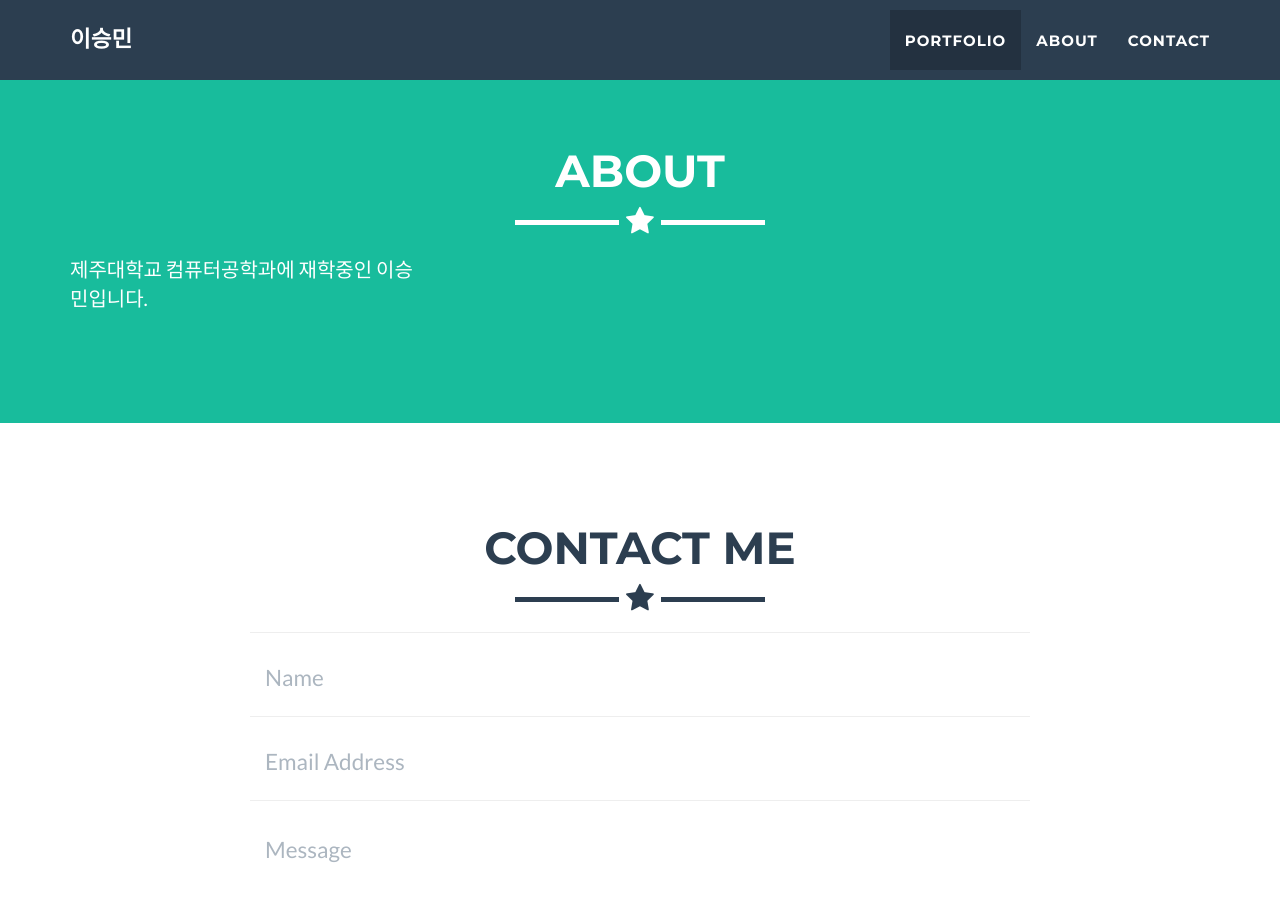
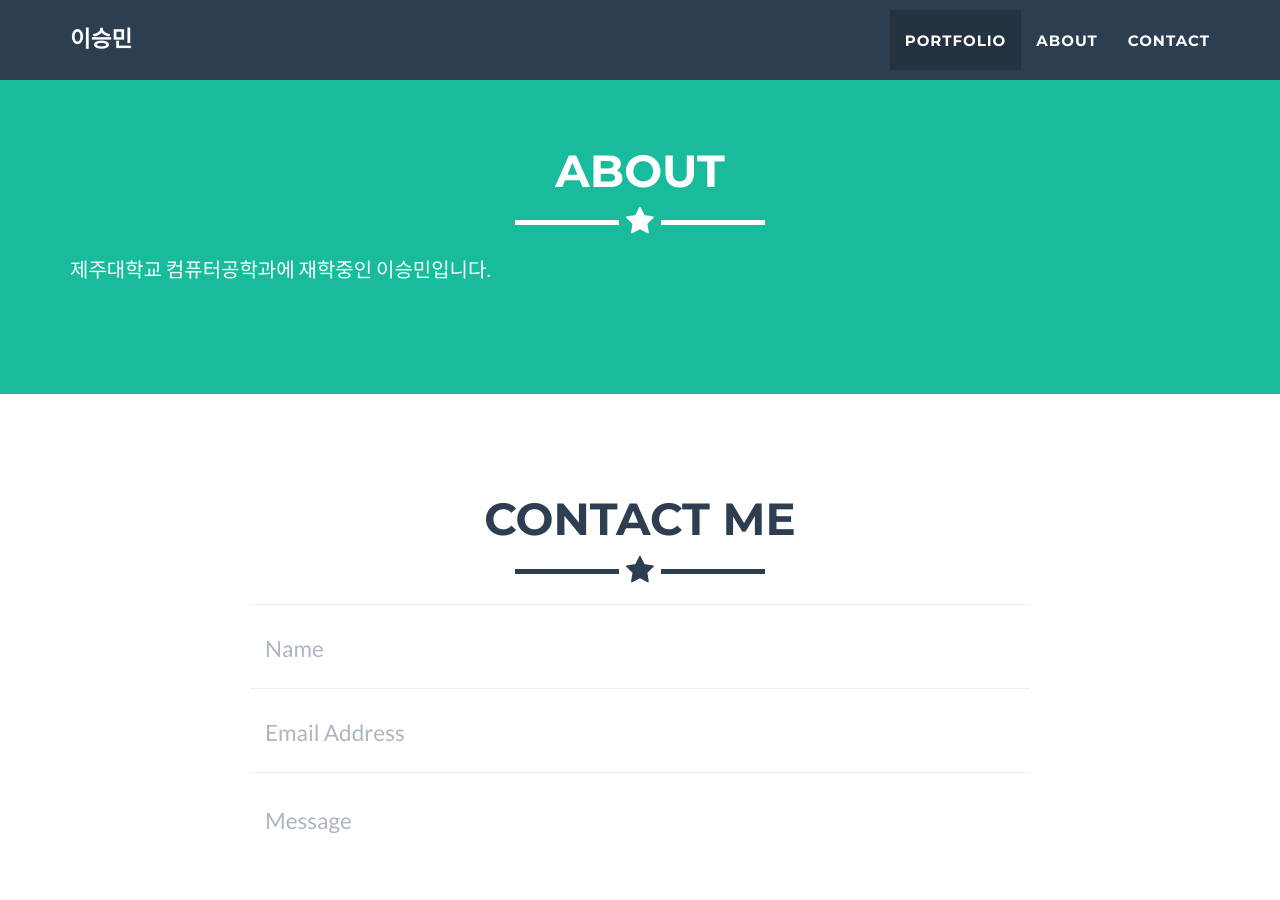
Before and after one commit to smlee5270/smlee5270.github.io, a Jekyll site: the page built from _posts/2014-07-18-project-1.markdown, in a window 1280 px wide and 900 px high, scrolled down 1619 px. Built offline with Jekyll 4.4.1, drawn with Linux system fonts in a browser that asks for light colours.

Commit message:
ㅅㅅㅅ

```diff
--- a/_includes/about.html
+++ b/_includes/about.html
@@ -8,7 +8,7 @@
                 </div>
             </div>
             <div class="row">
-                <div class="col-lg-4">
+                <div class="col-lg-8">
                     <p>제주대학교 컴퓨터공학과에 재학중인 이승민입니다. </p>
                 </div>
 
```
